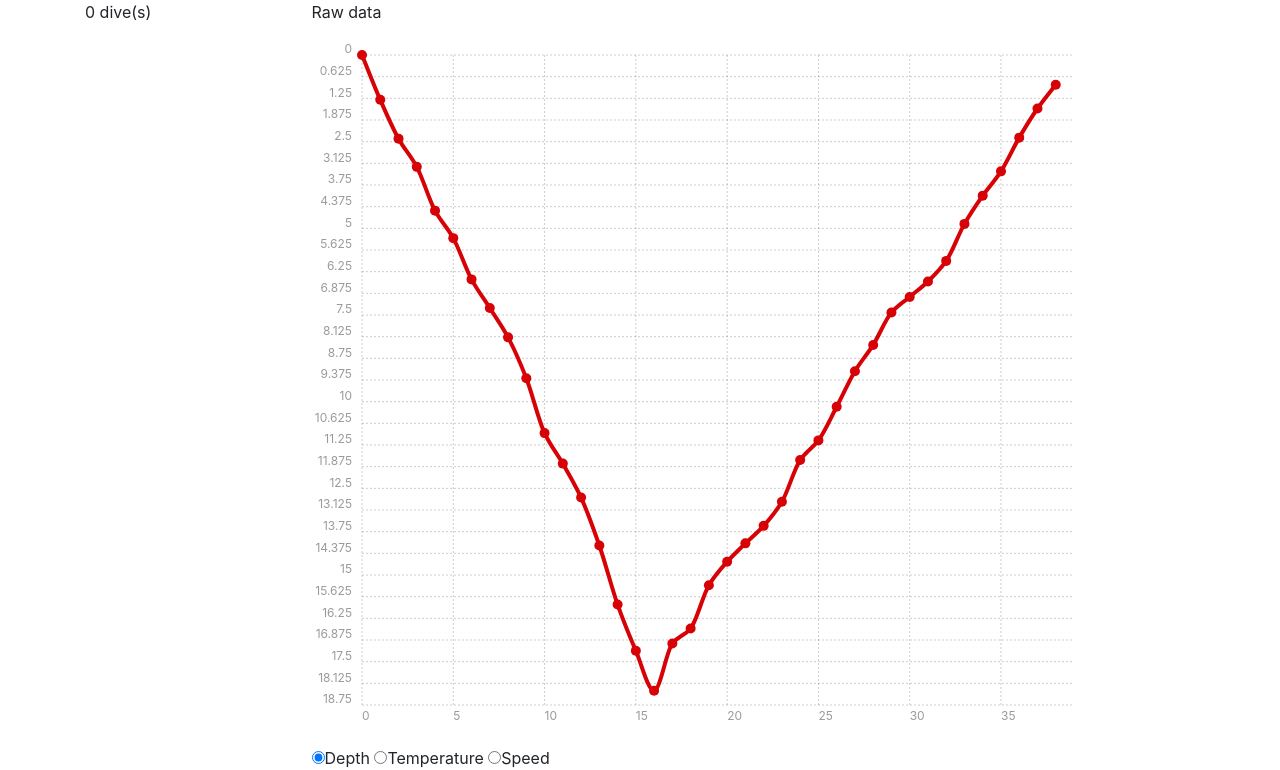
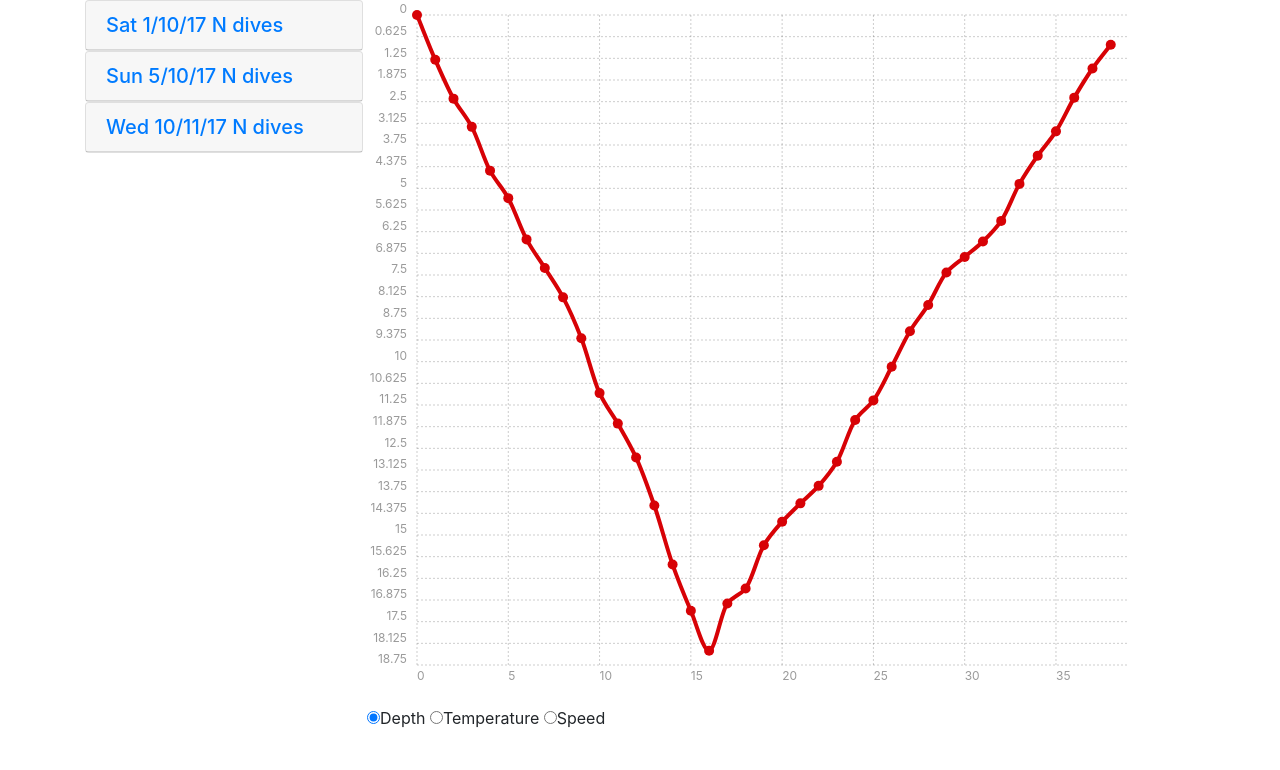
Before and after one commit to Arrowana/dive-computer-app, a Flask app: template templates/logs.html in a window 1280 px wide. Shown: the part 56-826 px from the top of the page. After the commit the page ends 784 px from the top, so only its background shows below. Run offline with Flask 2, Linux system fonts and the light colour scheme; the template is opened without the code that fills it, so the values that code supplies are empty; some libraries are stand-ins or nearby versions.

Commit message:
add cards for each diving day, fix burger menu

```diff
--- a/static/style.css
+++ b/static/style.css
@@ -9,7 +9,7 @@
 #dive-selection {
 	display: inline-block;
 	vertical-align: top;
-	width: 20%;
+	width: 25%;
 }
 
 #dive {
--- a/static/ui.js
+++ b/static/ui.js
@@ -1,20 +1,5 @@
 /* Populate dive info and graphs on click */
 var diveSelectedClass = 'dive-selected';
-
-document.querySelectorAll('.dive-summary').forEach(i=>{
-	i.addEventListener('click', e=>{
-		var diveId = i.getAttribute('dive-id');
-
-		document.querySelectorAll('.dive-summary').forEach(el=>{
-			el.classList.remove(diveSelectedClass);
-		});
-		i.classList.add(diveSelectedClass);
-		console.log(diveId);
-		console.log('Yes');
-
-		get_dive(diveId);
-	});
-});
 
 function get_dive(diveId) {
 	var xhr = new XMLHttpRequest();
@@ -69,5 +54,23 @@
 	new Chartist.Line('.ct-chart', data, options, responsiveOptions);
 }
 
-//Initial set to first dive
-get_dive(0);
+document.addEventListener("DOMContentLoaded", function(event) {
+  console.log("DOM fully loaded and parsed");
+
+  document.querySelectorAll('.dive-summary').forEach(i=>{
+  	i.addEventListener('click', e=>{
+  		var diveId = i.getAttribute('dive-id');
+
+  		document.querySelectorAll('.dive-summary').forEach(el=>{
+  			el.classList.remove(diveSelectedClass);
+  		});
+  		i.classList.add(diveSelectedClass);
+  		console.log(diveId);
+  		console.log('Yes');
+
+  		get_dive(diveId);
+  	});
+  });
+
+  get_dive(0);
+});
--- a/templates/index.html
+++ b/templates/index.html
@@ -6,5 +6,6 @@
 <section>
   <h1>Open source</h1>
   <p>Dive computer app to sync and visualize dives from the dive computer</p>
-<section>
+  <img src="images/freediver_v1.png">
+</section>
 {% endblock %}
--- a/templates/logs.html
+++ b/templates/logs.html
@@ -5,24 +5,42 @@
 {% block content %}
 <section>
   <section id="dive-selection">
-	<p>{{ dive_list | length }} dive(s)</p>
+    <div id="accordion" role="tablist">
+      {% set dates = ["Sat 1/10/17", "Sun 5/10/17", "Wed 10/11/17"] %}
+      {% for date in dates %}
+      <div class="card">
+        <div class="card-header" role="tab">
+          <h5 class="mb-0">
+            <a data-toggle="collapse" href="#collapse{{loop.index}}" aria-expanded="true" aria-controls="collapse{{loop.index}}">
+              {{ date }} N dives
+            </a>
+          </h5>
+        </div>
+      </div>
+
+      <div id="collapse{{loop.index}}" class="collapse" role="tabpanel" aria-labelledby="heading{{loop.index}}" data-parent="#accordion">
+        <div class="card-body">
+          {% if loop.index == 1 %}
           {% for dive_records in dive_list %}
             <div class="dive-summary {% if loop.index == 1 %}dive-selected{% endif %}" dive-id="{{ dive_records[0].dive_id }}">
-			<p>{{ dive_records | length }}'' ID: {{ dive_records[0].dive_id }}</p>
+              <p>{{ dive_records | length }}'' {{ dive_records | map(attribute='depth')|max|round|int }}m</p>
             </div>
           {% endfor %}
+          {% endif %}
+        </div>
+      </div>
+      {% endfor %}
+    </div>
   </section>
 
 	<section id="dive">
-		<p>Raw data</p>
 		<div class="ct-chart"></div>
 
 		<input type="radio" checked="checked">Depth</input>
 		<input type="radio">Temperature</input>
 		<input type="radio">Speed</input>
-
 	</section>
-<section>
+</section>
 
 <script src="chartist-js/chartist.js"></script>
 <script src="ui.js"></script>
--- a/templates/navbar.html
+++ b/templates/navbar.html
@@ -1,6 +1,6 @@
 <nav class="navbar navbar-expand-md navbar-dark bg-dark">
   <a class="navbar-brand" href="#">Dive computer app</a>
-  <button class="navbar-toggler" type="button" data-toggle="collapse" data-target="#navbarsExampleDefault" aria-controls="navbarsExampleDefault" aria-expanded="false" aria-label="Toggle navigation">
+  <button class="navbar-toggler" type="button" data-toggle="collapse" data-target="#navbar" aria-controls="navbarsExampleDefault" aria-expanded="false" aria-label="Toggle navigation">
     <span class="navbar-toggler-icon"></span>
   </button>
 
```
Lines whose indentation alone changed are shown as unchanged.
